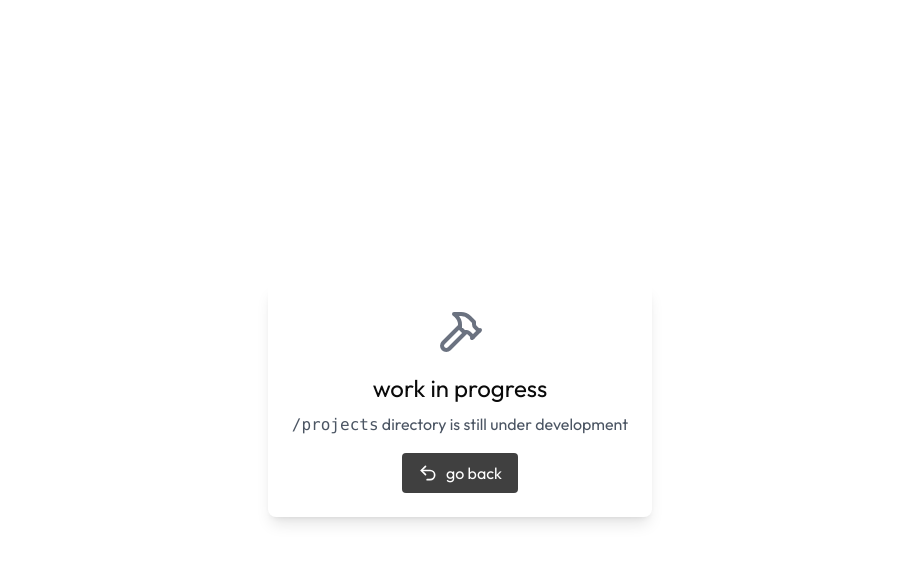
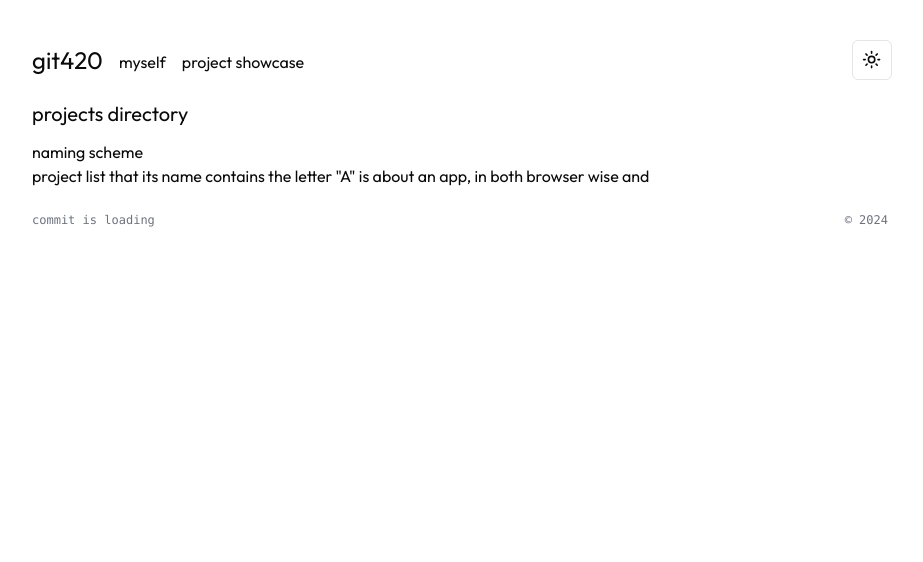
Before and after one commit to pickingname/port3, a Next.js app: page /projects in a window 1280 px wide. Shown: the top 562 px of the page, without its empty margins (180-1103 px from the left). Built offline with nearby package versions, Linux system fonts and the light colour scheme.

Commit message:
Pending changes exported from your codespace

```diff
--- a/app/pages/entry.tsx
+++ b/app/pages/entry.tsx
@@ -8,7 +8,13 @@ const App = () => {
     <main className="py-5">
       <div className="">
         <div className="max-w-4xl mx-auto pb-12">
-        <Nav />
+          <Nav />
+          <div className="text-xl pl-5">
+            <p>blogs</p>
+            <p className="font-mono text-neutral-500 text-sm">
+              16/11/24 | git420
+            </p>
+          </div>
           <Li />
           <Footer />
         </div>
--- a/app/projects/page.tsx
+++ b/app/projects/page.tsx
@@ -1,26 +1,23 @@
 import React from "react";
-import { Hammer, Undo2 } from "lucide-react";
+import Nav from "../entrycompo/Nav";
+import Footer from "../reusables/gitfooter";
 
 export default function Page() {
   return (
-    <div className="flex items-center justify-center min-h-screen">
-      <div className="text-center p-6 rounded-lg shadow-lg">
-        <div className="mb-4">
-          <Hammer className="w-12 h-12 text-gray-500 mx-auto" />
+    <main className="py-5">
+      <div className="">
+        <div className="max-w-4xl mx-auto pb-12">
+          <Nav />
+          <div className="pl-5">
+            <p className="text-xl">projects directory</p>
+            <div className="pt-3">
+              naming scheme
+              <p>project list that its name contains the letter "A" is about an app, in both browser wise and </p>
+            </div>
+          </div>
+          <Footer />
         </div>
-        <h1 className="text-2xl mb-2">work in progress</h1>
-        <p className="text-gray-600 mb-4">
-          <span className="font-mono">/projects</span> directory is still under
-          development
-        </p>
-        <a
-          href="/"
-          className="inline-flex items-center px-4 py-2 bg-neutral-700 text-white rounded hover:bg-neutral-800 ease-out duration-200"
-        >
-          <Undo2 className="w-5 h-5 mr-2" />
-          go back
-        </a>
       </div>
-    </div>
+    </main>
   );
 }
```
